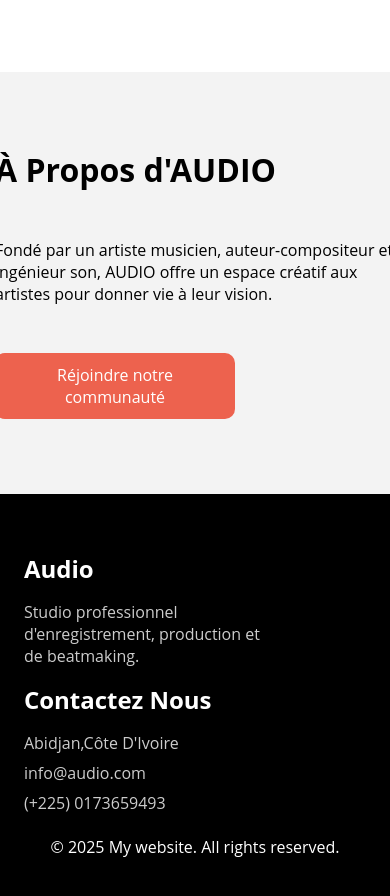
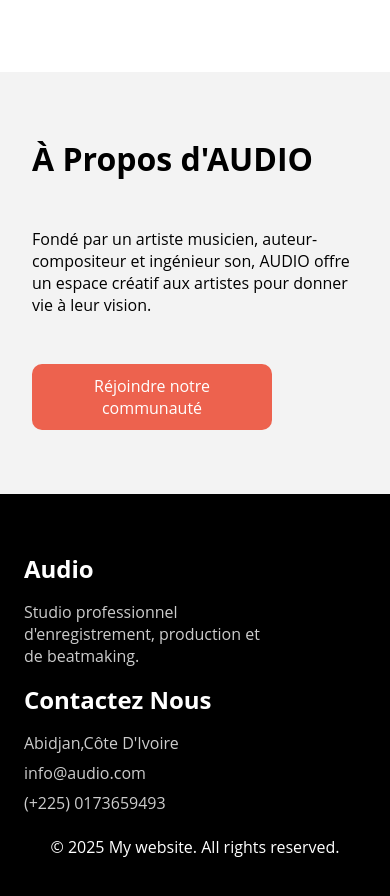
Before and after one commit to Soukou-boop/Trendingsong.com, a plain HTML site: page index.html in a window 390 px wide. Shown: the part 2460-3356 px from the top of the page. Drawn offline with Linux system fonts and the light colour scheme.

Commit message:
Update style.css

```diff
--- a/style.css
+++ b/style.css
@@ -461,6 +461,10 @@ footer {
     .content {
         display: none;
     }
+    .text {
+        width: 100%;
+        margin: 2rem;
+    }
     /*flooter*/
     .flooterdescipt {
         position: relative;
```
